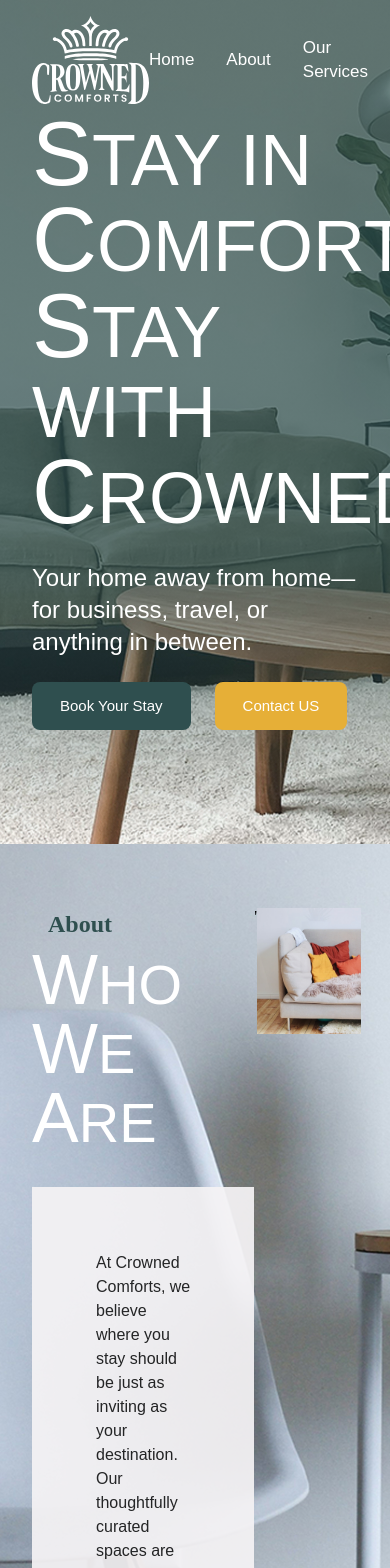
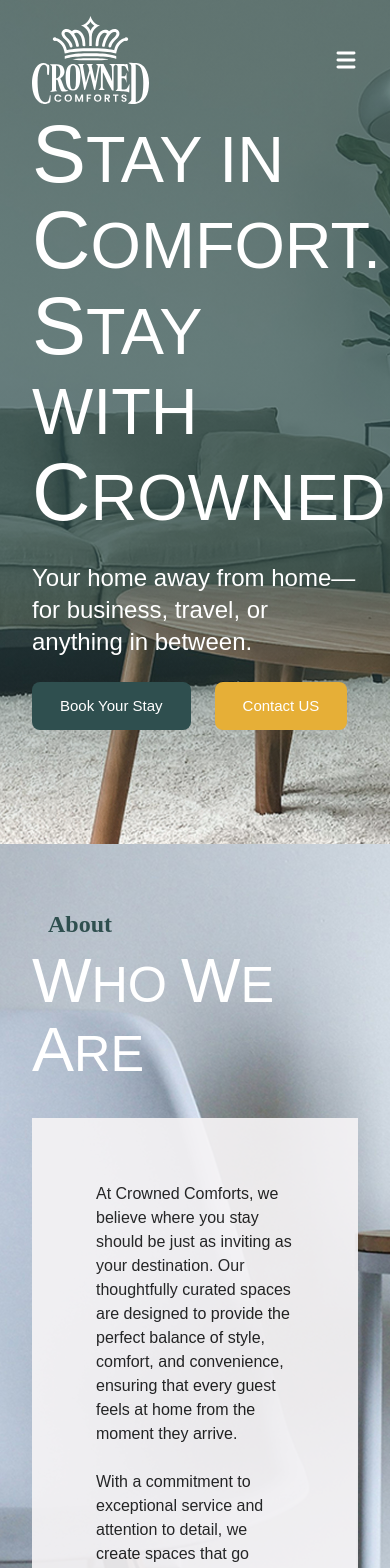
Before and after one commit to adinduokoro/Crowned-Comforts, a React (Create React App) app: page / in a window 390 px wide. Shown: the top 1568 px of the page. Built offline with nearby package versions, Linux system fonts and the light colour scheme.

Commit message:
Worked on mobile responsiveness. Stopped at offer section. Thinking about making a global h3 variable thats responsive.

```diff
--- a/src/components/about/About.js
+++ b/src/components/about/About.js
@@ -41,7 +41,6 @@
           </div>
         </div>
         <div className={styles.imageContainer}>
-          '
           <img src={aboutImage} alt="" />
         </div>
       </div>
--- a/src/components/about/About.module.css
+++ b/src/components/about/About.module.css
@@ -29,9 +29,7 @@
   color: var(--white-color);
 }
 
-.header span {
-  font-size: 4.375rem;
-}
+
 
 .content {
   display: flex;
@@ -59,3 +57,20 @@
   height: 100%;
   width: 100%;
 }
+
+@media screen and (max-width: 992px) {
+.about {
+  flex-direction: column;
+  gap: 2rem;
+  max-width: 44rem;
+  align-items: center;
+}
+
+.imageContainer{
+  max-width: 22rem;
+  width: 100%;
+  min-height: auto;
+}
+
+
+}
--- a/src/components/amenities/Amenities.module.css
+++ b/src/components/amenities/Amenities.module.css
@@ -27,10 +27,6 @@
 
 }
 
-.header span {
-  font-size: 4.375rem;
-}
-
 .content {
   display: flex;
   flex-direction: column;
--- a/src/components/bookNow/BookNow.module.css
+++ b/src/components/bookNow/BookNow.module.css
@@ -5,7 +5,3 @@
   gap: 4rem;
   padding: 4rem 0;
 }
-
-.bookNow span{
-  font-size: 4.375rem;
-}
--- a/src/components/hero/Hero.module.css
+++ b/src/components/hero/Hero.module.css
@@ -39,6 +39,7 @@
 color: var(--white-color);
 }
 
+
 .content span {
     font-size: 5.625rem;
 }
@@ -47,3 +48,9 @@
   display: flex;
   gap: 1.5rem;
 }
+
+@media screen and (max-width: 992px) {
+.content span {
+    font-size: 5.0625rem;
+}
+}
--- a/src/components/navigation/Navigation.js
+++ b/src/components/navigation/Navigation.js
@@ -6,6 +6,8 @@
 import gsap from "gsap";
 import ScrollTrigger from "gsap/ScrollTrigger";
 import { Link } from "react-router-dom";
+import menuIcon from "../../assets/menu-icon.svg"
+import menuIconDark from "../../assets/menu-icon-dark.svg"
 
 gsap.registerPlugin(ScrollTrigger);
 
@@ -49,6 +51,9 @@
             </li>
           ))}
         </ul>
+        <div className={styles.menuIcon}>
+          <img src={scrolled ? menuIconDark : menuIcon} alt="close menu" />
+        </div>
       </div>
     </header>
   );
--- a/src/components/navigation/Navigation.module.css
+++ b/src/components/navigation/Navigation.module.css
@@ -43,7 +43,24 @@
   transition: all 0.3s ease;
 }
 
-.navLinks.active{
+.navLinks.active {
   transition: all 0.3s ease;
   color: var(--text-color);
 }
+
+.menuIcon {
+  width: 1.5rem;
+  height: 1.5rem;
+  cursor: pointer;
+  display: none;
+}
+
+@media screen and (max-width: 992px) {
+  .navLinks{
+    display: none;
+  }
+
+  .menuIcon{
+    display: block;
+  }
+}
--- a/src/components/offer/Offer.js
+++ b/src/components/offer/Offer.js
@@ -25,12 +25,12 @@
                 <div className={styles.imageContainer}>
                   <img src={offer.image} alt={offer.title} />
                 </div>
-                <h3>{offer.title}</h3>
+                <h3 style={{ whiteSpace: "nowrap" }}>{offer.title}</h3>
                 <p className="text-regular">{offer.description}</p>
               </div>
               <div className={styles.buttonContainer}>
                 <Link to={"services"}>
-                <button className="primary-button">Read More</button>
+                  <button className="primary-button">Read More</button>
                 </Link>
               </div>
             </li>
--- a/src/components/offer/Offer.module.css
+++ b/src/components/offer/Offer.module.css
@@ -14,10 +14,6 @@
 
 .header h2 {
   max-width: 57rem;
-}
-
-.header span {
-  font-size: 4.375rem;
 }
 
 .header p {
--- a/src/index.css
+++ b/src/index.css
@@ -79,6 +79,10 @@
   font-style: normal;
   font-weight: 500;
   line-height: 4rem;
+}
+
+h2 span {
+  font-size: 4.375rem;
 }
 
 h3 {
@@ -180,3 +184,21 @@
   background-position: center;
   background-size: cover;
 }
+
+@media screen and (max-width: 992px) {
+h1 {
+  font-size: 4.05rem;
+  font-weight: 500;
+  line-height: 5rem;
+}
+
+h2 {
+  font-size: 3.15rem;
+  font-weight: 500;
+  line-height: 4rem;
+}
+
+h2 span {
+  font-size: 3.9375rem;
+}
+}
```
Also changed, not shown: src/assets/menu-icon-dark.svg (added), src/assets/menu-icon.svg (added).
